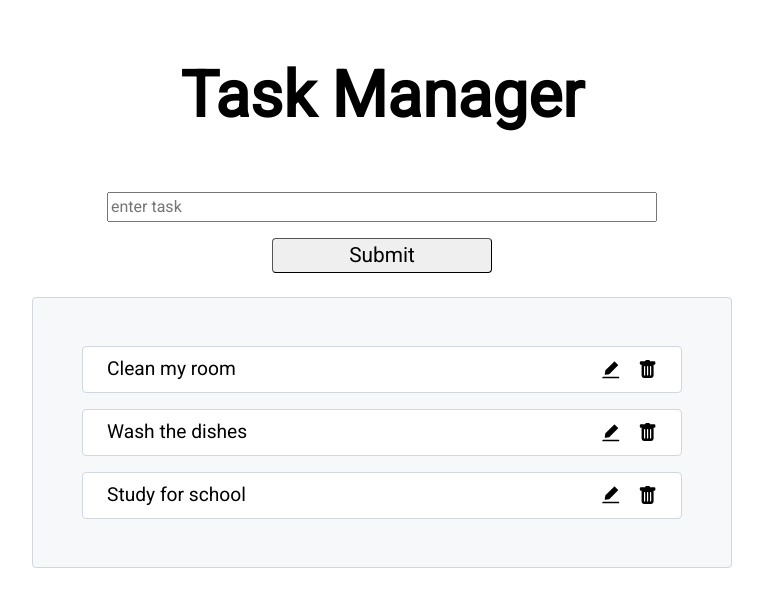
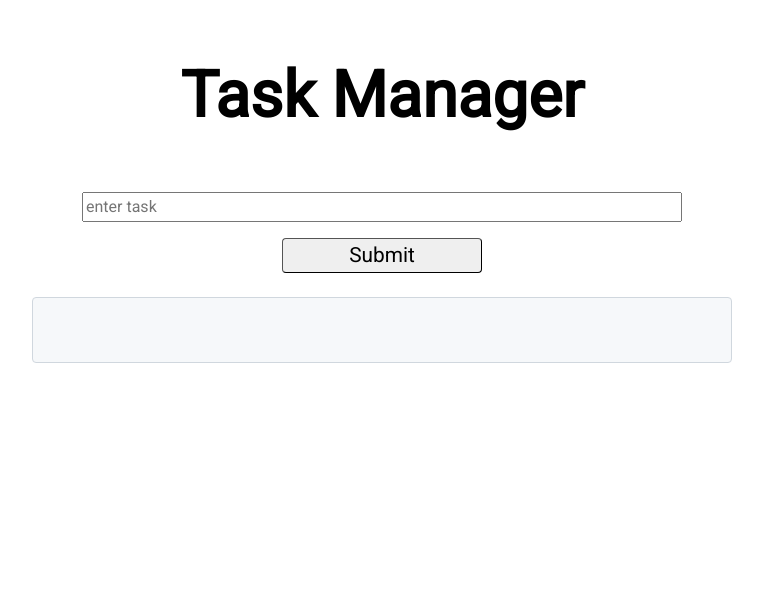
Before and after one commit to HageC/task-manager, a React (Create React App) app: page / in a window 1280 px wide. Shown: the top 606 px of the page, without its empty margins (258-1021 px from the left). Built offline with nearby package versions, Linux system fonts and the light colour scheme.

Commit message:
added context, local storage, and submit functionality

```diff
--- a/src/components/Header.js
+++ b/src/components/Header.js
@@ -1,6 +1,15 @@
-import React from "react";
+import React, { useState, useRef, useEffect } from "react";
+import { useGlobalContext } from "../context/appContext";
+const Header = () => {
+  const [info, setInfo] = useState("");
+  const { tasks, setTasks } = useGlobalContext();
 
-const Header = () => {
+  const submitHandler = () => {
+    const task = { task: info };
+    setTasks([...tasks, task]);
+    setInfo("");
+  };
+
   return (
     <div className="header">
       <h1>Task Manager</h1>
@@ -10,9 +19,13 @@ const Header = () => {
         type="text"
         placeholder="enter task"
         name="task-input"
+        value={info}
+        onChange={(e) => setInfo(e.target.value)}
       />
 
-      <button className="task-button">Submit</button>
+      <button className="task-button" onClick={submitHandler}>
+        Submit
+      </button>
     </div>
   );
 };
--- a/src/components/Tasks.js
+++ b/src/components/Tasks.js
@@ -1,19 +1,18 @@
-import React from "react";
+import React, { useEffect } from "react";
 import Task from "./Task";
-import { useState } from "react";
+import { useGlobalContext } from "../context/appContext";
 const Tasks = () => {
-  const [tasks, setTasks] = useState([
-    { task: "Clean my room" },
-    { task: "Wash the dishes" },
-    { task: "Study for school" },
-  ]);
-  return (
-    <div className="tasks">
-      {tasks.map((task) => {
-        return <Task task={task.task} />;
-      })}
-    </div>
-  );
+  const { tasks, setTasks } = useGlobalContext();
+
+  if (tasks) {
+    return (
+      <div className="tasks">
+        {tasks.map((task, index) => {
+          return <Task key={index} task={task.task} />;
+        })}
+      </div>
+    );
+  }
 };
 
 export default Tasks;
--- /dev/null
+++ b/src/context/appContext.js
@@ -0,0 +1,26 @@
+import React, { useContext, useState, useEffect } from "react";
+
+const AppContext = React.createContext();
+
+const AppProvider = ({ children }) => {
+  const [tasks, setTasks] = useState(
+    JSON.parse(localStorage.getItem("tasks")) || []
+  );
+
+  useEffect(() => {
+    if (tasks) {
+      localStorage.setItem("tasks", JSON.stringify(tasks));
+    }
+  }, [tasks]);
+  return (
+    <AppContext.Provider value={{ tasks, setTasks }}>
+      {children}
+    </AppContext.Provider>
+  );
+};
+
+export const useGlobalContext = () => {
+  return useContext(AppContext);
+};
+
+export { AppContext, AppProvider };
--- a/src/index.css
+++ b/src/index.css
@@ -11,11 +11,6 @@
 * {
   margin: 0;
   font-family: "Roboto", sans-serif;
-}
-
-html,
-body {
-  height: 100%;
 }
 
 body {
@@ -64,7 +59,8 @@ h6 {
 
 .task-input {
   display: block;
-  width: 50%;
+  width: 100%;
+  max-width: 600px;
   margin: 3rem auto 0 auto;
 }
 
@@ -72,7 +68,8 @@ h6 {
   display: block;
   margin: 1rem auto 0 auto;
   font-size: 1.3rem;
-  width: 20%;
+  width: 100%;
+  max-width: 200px;
   cursor: pointer;
   border-radius: 4px;
   border-width: 1px;
@@ -80,7 +77,7 @@ h6 {
 }
 
 .task-button:hover {
-  background-color: #0000ff;
+  background-color: #228b22;
   color: #ffff;
   transition: 1s;
 }
--- a/src/index.js
+++ b/src/index.js
@@ -2,10 +2,12 @@ import React from "react";
 import ReactDOM from "react-dom/client";
 import "./index.css";
 import App from "./App";
-
+import { AppProvider } from "./context/appContext";
 const root = ReactDOM.createRoot(document.getElementById("root"));
 root.render(
   <React.StrictMode>
-    <App />
+    <AppProvider>
+      <App />
+    </AppProvider>
   </React.StrictMode>
 );
```
